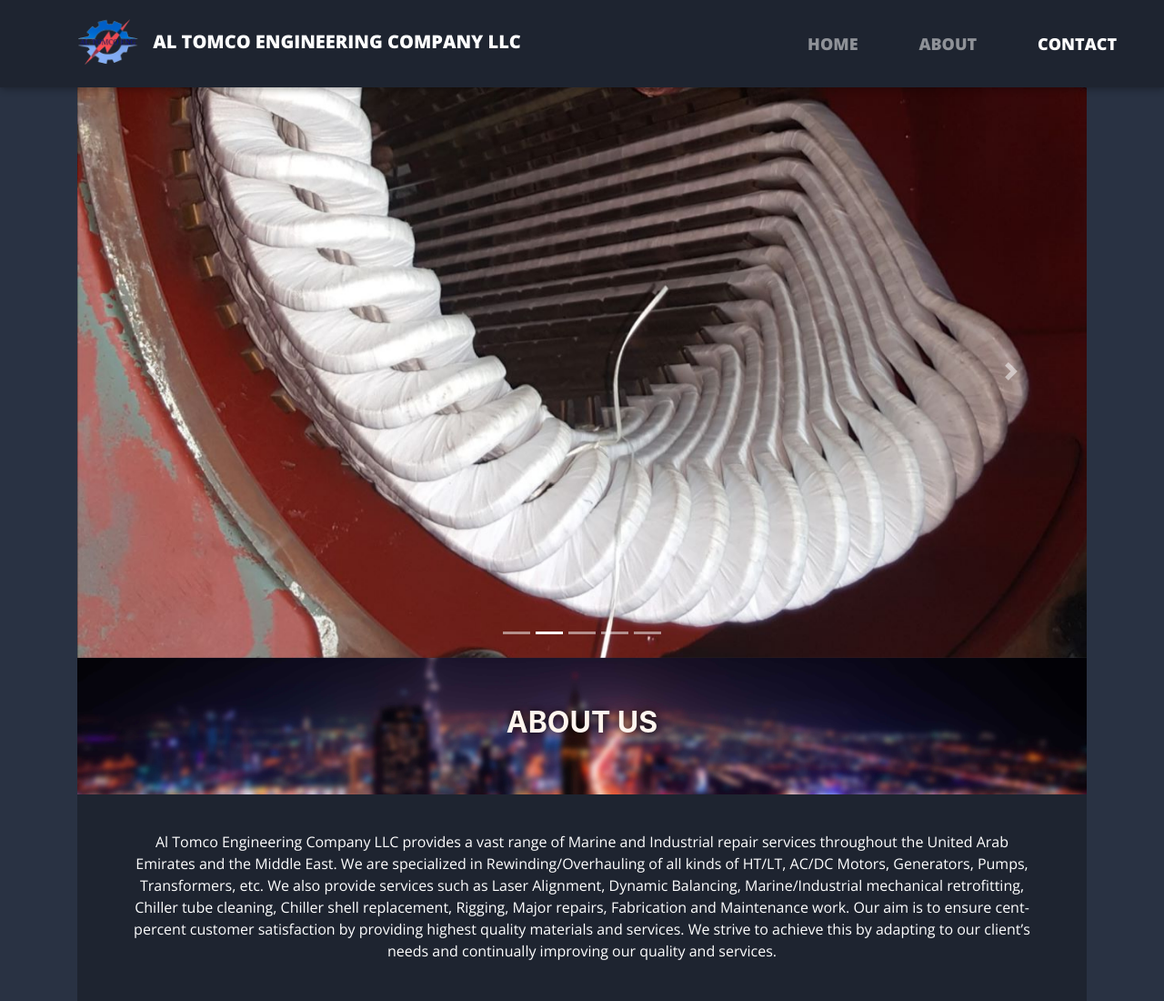
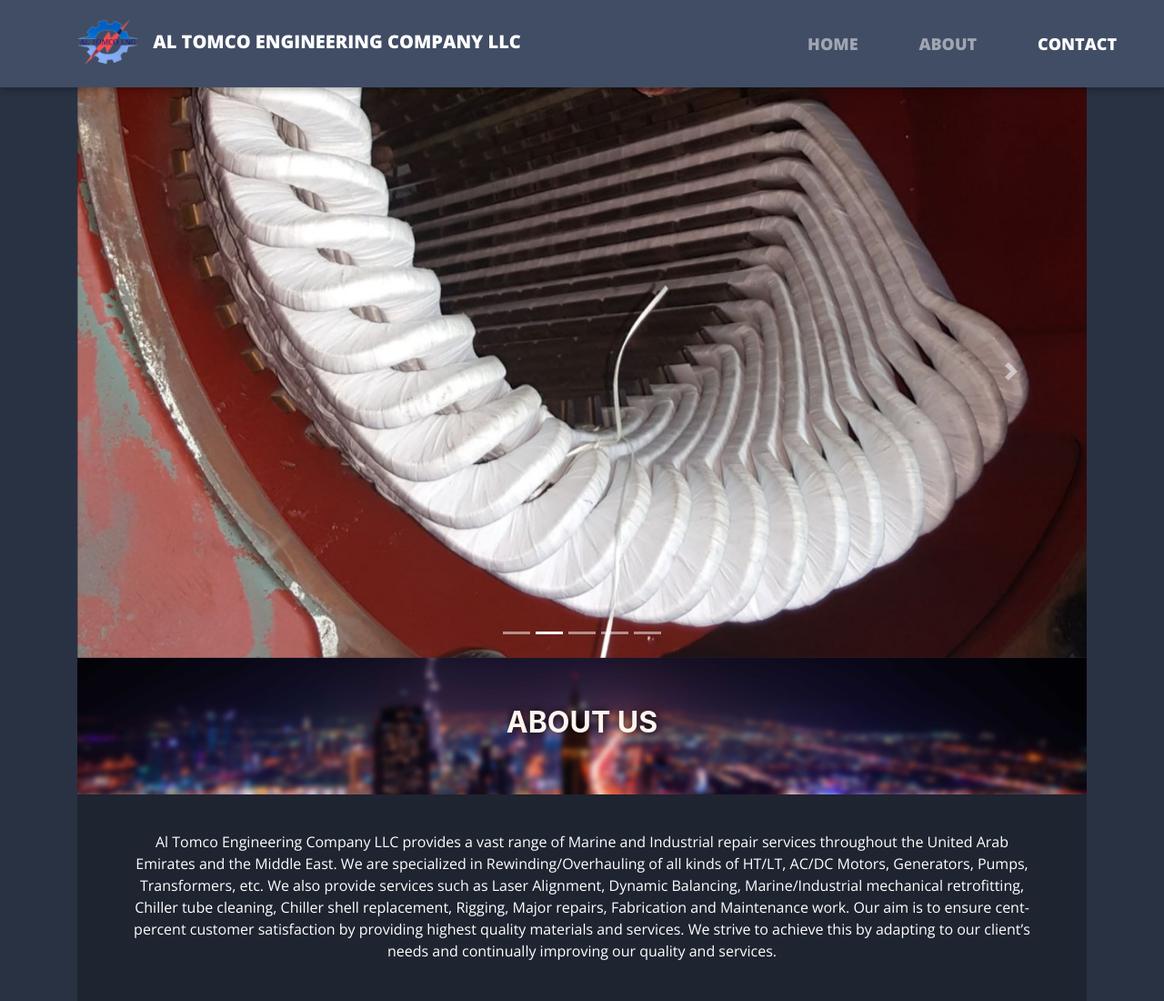
Before and after one commit to abdullahmafuz/altomoco, a plain HTML site: page index.html in a window 1280 px wide. Shown: the top 1100 px of the page at 91% size. Drawn offline with nearby package versions, Linux system fonts and the light colour scheme.

Commit message:
[MOD] Header fix

```diff
--- a/assets/css/custom/index.scss
+++ b/assets/css/custom/index.scss
@@ -20,7 +20,7 @@ $primaryColor:#444446;
     scroll-behavior: smooth;
   }
   nav{
-      background: #1e2430;
+      background: #414d65;
       box-shadow: 1px 2px 8px rgba(0,0,0,0.3);
 
       .nav-item{
```
Also changed, not shown: assets/css/custom/index.css.
